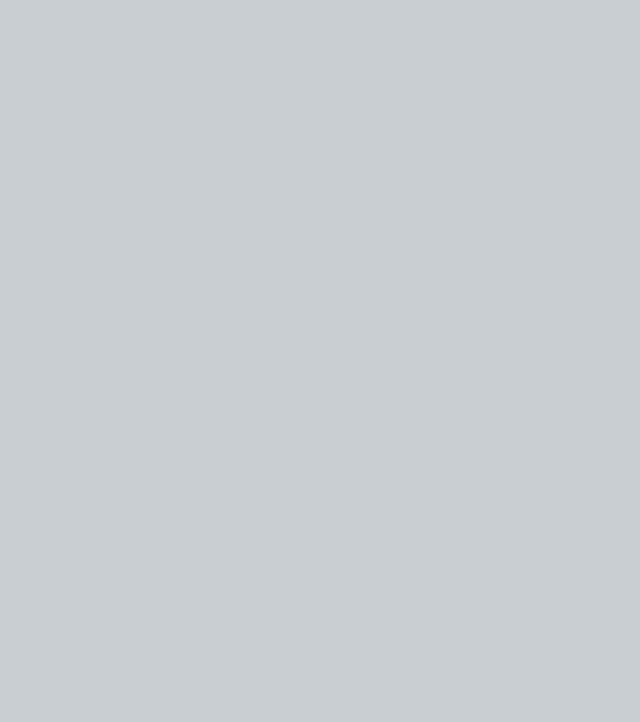
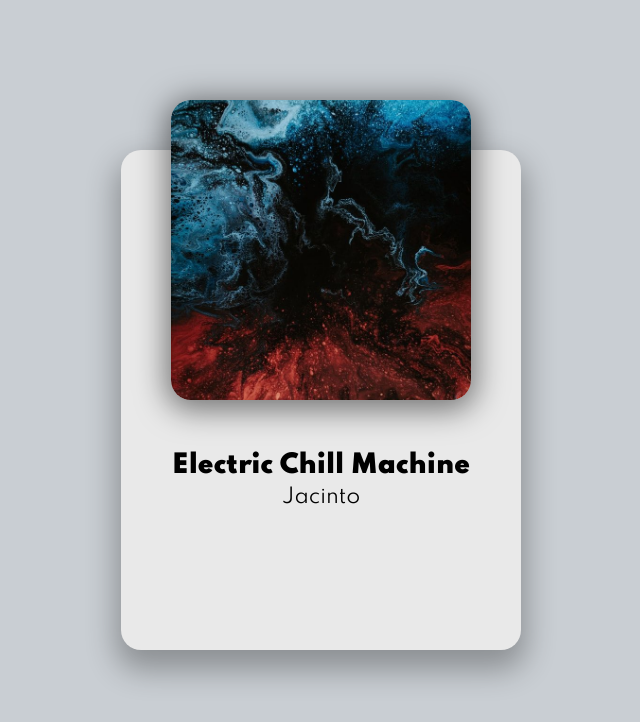
Before and after one commit to bridget462/music-player, a plain HTML site: page index.html in a window 1280 px wide. Shown: the whole page, without its empty margins (319-959 px from the left). Drawn offline with Linux system fonts and the light colour scheme.

Commit message:
basic layout created

```diff
--- a/index.html
+++ b/index.html
@@ -1,15 +1,27 @@
 <!DOCTYPE html>
 <html lang="en">
-<head>
-    <meta charset="UTF-8">
-    <meta name="viewport" content="width=device-width, initial-scale=1.0">
+  <head>
+    <meta charset="UTF-8" />
+    <meta name="viewport" content="width=device-width, initial-scale=1.0" />
     <title>Music Player</title>
-    <link rel="icon" type="image/png" href="favicon.png">
-    <link rel="stylesheet" href="https://cdnjs.cloudflare.com/ajax/libs/font-awesome/5.10.2/css/all.min.css"/>
-    <link rel="stylesheet" href="style.css">
-</head>
-<body>
+    <link rel="icon" type="image/png" href="favicon.png" />
+    <link
+      rel="stylesheet"
+      href="https://cdnjs.cloudflare.com/ajax/libs/font-awesome/5.10.2/css/all.min.css"
+    />
+    <link rel="stylesheet" href="style.css" />
+  </head>
+  <body>
+    <div class="player-container">
+      <!-- Song -->
+      <div class="img-container">
+        <img src="img/jacinto-1.jpg" alt="Album Art" />
+      </div>
+      <h2 id="title">Electric Chill Machine</h2>
+      <h3 id="artist">Jacinto</h3>
+      <audio src="music/jacinto-1.mp3"></audio>
+    </div>
     <!-- Script -->
     <script src="script.js"></script>
-</body>
+  </body>
 </html>
--- a/style.css
+++ b/style.css
@@ -1,4 +1,6 @@
 /* Images created by: https://unsplash.com/@pawel_czerwinski */
+
+@import url("https://fonts.googleapis.com/css2?family=Spartan:wght@400;900&display=swap");
 
 html {
   box-sizing: border-box;
@@ -11,19 +13,33 @@ body {
   display: flex;
   justify-content: center;
   align-items: center;
-
+  font-family: Spartan, sans-serif;
   font-size: 12px;
 }
 
-
+.player-container {
+  height: 500px;
+  width: 400px;
+  background: #e9e9e9;
+  border-radius: 20px;
+  box-shadow: 0 15px 30px 5px rgba(0, 0, 0, 0.3);
+}
 
 .img-container {
-
+  height: 300px;
+  width: 300px;
   position: relative;
   top: -50px;
   left: 50px;
 }
 
+.img-container img {
+  height: 100%;
+  width: 100%;
+  object-fit: cover;
+  border-radius: 20px;
+  box-shadow: 0 5px 30px 5px rgba(0, 0, 0, 0.5);
+}
 
 h2 {
   font-size: 25px;
@@ -76,10 +92,7 @@ h3 {
   font-size: 30px;
   color: rgb(129, 129, 129);
   margin-right: 30px;
-
 }
-
-
 
 .main-button {
   font-size: 40px;
@@ -89,7 +102,9 @@ h3 {
 
 /* Media Query: iPhone (Vertical) */
 @media screen and (max-width: 376px) {
-
+  .player-controls {
+    width: 95vw;
+  }
 
   .img-container {
     left: 29px;
```
